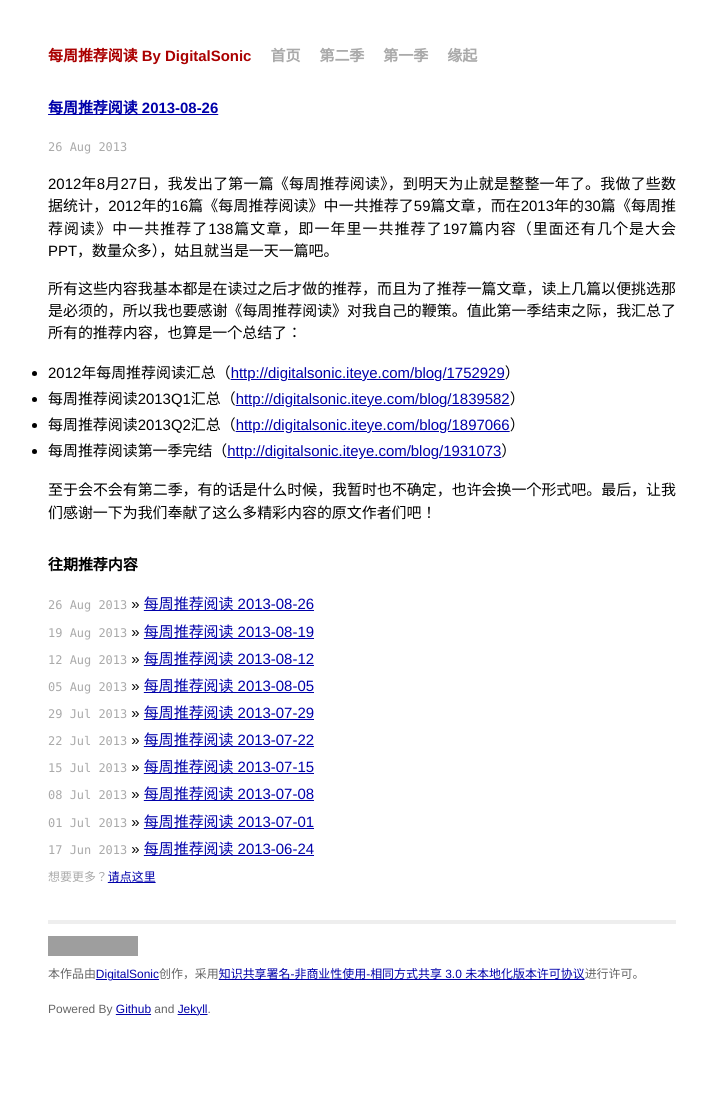
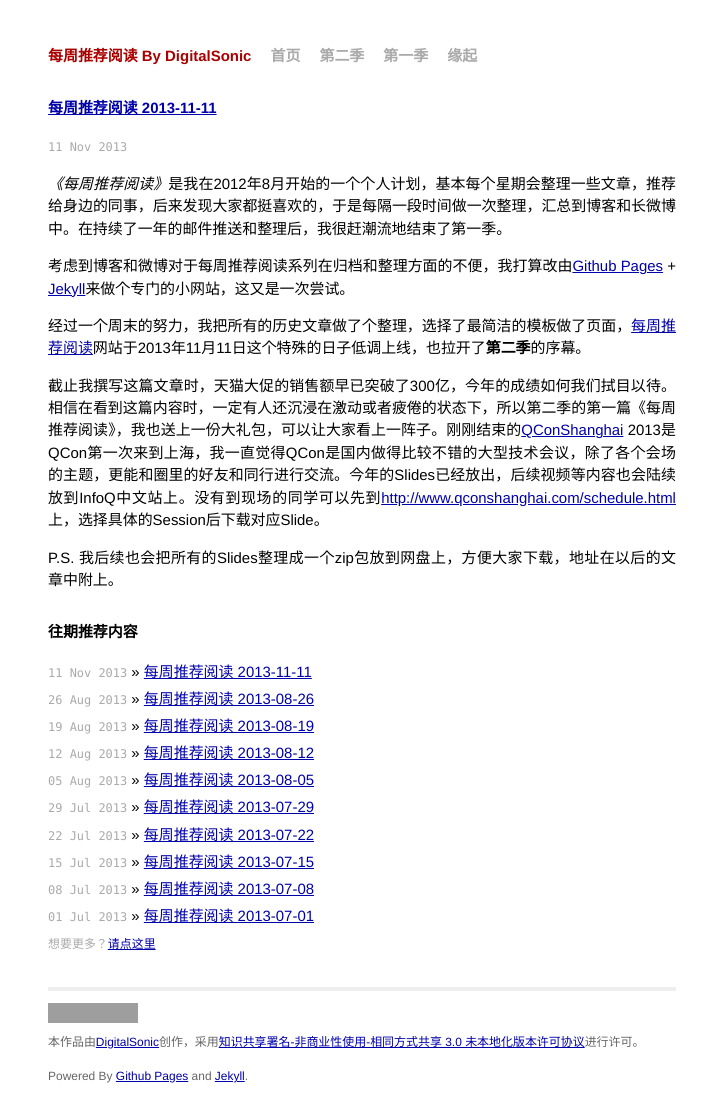
Before and after one commit to digitalsonic/recommend-reading, a Jekyll site: the page built from index.html, in a window 1280 px wide. Shown: the whole page, without its empty margins (278-985 px from the left). Built offline with Jekyll 4.4.1, drawn with Linux system fonts in a browser that asks for light colours; Markdown is read by kramdown in place of the engine named in the settings; the list of posts is cut into pages by our own code; before the commit the page ends 1032 px from its top, so only the background shows below that; grey boxes are pictures that could not be loaded.

Commit message:
add 2013-11-11 & modify powered by

```diff
--- a/_layouts/default.html
+++ b/_layouts/default.html
@@ -31,7 +31,7 @@
 <a rel="license" href="http://creativecommons.org/licenses/by-nc-sa/3.0/deed.zh"><img alt="知识共享许可协议" style="border-width:0" src="http://i.creativecommons.org/l/by-nc-sa/3.0/80x15.png" /></a><br />本<span xmlns:dct="http://purl.org/dc/terms/" href="http://purl.org/dc/dcmitype/Text" rel="dct:type">作品</span>由<a xmlns:cc="http://creativecommons.org/ns#" href="http://weibo.com/digitalsonic" property="cc:attributionName" rel="cc:attributionURL">DigitalSonic</a>创作，采用<a rel="license" href="http://creativecommons.org/licenses/by-nc-sa/3.0/deed.zh">知识共享署名-非商业性使用-相同方式共享 3.0 未本地化版本许可协议</a>进行许可。
 					  </p>
             <p>
-              Powered By <a href="http://github.com">Github</a> and <a href="http://github.com/mojombo/jekyll">Jekyll</a>.
+              Powered By <a href="http://pages.github.com">Github Pages</a> and <a href="http://github.com/mojombo/jekyll">Jekyll</a>.
             </p>
           </div>
         </div>
--- /dev/null
+++ b/_posts/2013-11-11-.md
@@ -0,0 +1,18 @@
+---
+layout: post
+title:  "每周推荐阅读 2013-11-11"
+date:   2013-11-11
+categories: Season2
+tags:
+---
+
+*《每周推荐阅读》*是我在2012年8月开始的一个个人计划，基本每个星期会整理一些文章，推荐给身边的同事，后来发现大家都挺喜欢的，于是每隔一段时间做一次整理，汇总到博客和长微博中。在持续了一年的邮件推送和整理后，我很赶潮流地结束了第一季。
+
+考虑到博客和微博对于每周推荐阅读系列在归档和整理方面的不便，我打算改由[Github Pages](http://pages.github.com) + [Jekyll](http://github.com/mojombo/jekyll)来做个专门的小网站，这又是一次尝试。
+
+经过一个周末的努力，我把所有的历史文章做了个整理，选择了最简洁的模板做了页面，[每周推荐阅读](http://reading.digitalsonic.me)网站于2013年11月11日这个特殊的日子低调上线，也拉开了**第二季**的序幕。
+
+截止我撰写这篇文章时，天猫大促的销售额早已突破了300亿，今年的成绩如何我们拭目以待。相信在看到这篇内容时，一定有人还沉浸在激动或者疲倦的状态下，所以第二季的第一篇《每周推荐阅读》，我也送上一份大礼包，可以让大家看上一阵子。刚刚结束的[QConShanghai](http://www.qconshanghai.com/) 2013是QCon第一次来到上海，我一直觉得QCon是国内做得比较不错的大型技术会议，除了各个会场的主题，更能和圈里的好友和同行进行交流。今年的Slides已经放出，后续视频等内容也会陆续放到InfoQ中文站上。没有到现场的同学可以先到[http://www.qconshanghai.com/schedule.html](http://www.qconshanghai.com/schedule.html)上，选择具体的Session后下载对应Slide。
+
+P.S.
+我后续也会把所有的Slides整理成一个zip包放到网盘上，方便大家下载，地址在以后的文章中附上。
--- a/about/index.md
+++ b/about/index.md
@@ -3,8 +3,8 @@ layout: default
 title:  "为什么会有每周推荐阅读？"
 ---
 
-*《每周推荐阅读》*是我在2012年开始的一个个人计划，基本每个星期会整理一些文章，推荐给身边的同事，后来发现大家都挺喜欢的，于是每隔一段时间做一次整理，汇总到博客和长微博中。在持续了一年的邮件推送和整理后，我很赶潮流地结束了第一季。
+*《每周推荐阅读》*是我在2012年8月开始的一个个人计划，基本每个星期会整理一些文章，推荐给身边的同事，后来发现大家都挺喜欢的，于是每隔一段时间做一次整理，汇总到博客和长微博中。在持续了一年的邮件推送和整理后，我很赶潮流地结束了第一季。
 
 考虑到博客和微博对于每周推荐阅读系列在归档和整理方面的不便，我打算改由[Github Pages](http://pages.github.com) + [Jekyll](http://github.com/mojombo/jekyll)来做个专门的小网站，这又是一次尝试。
 
-经过一个周末的努力，我把所有的历史文章做了个整理，选择了最简洁的模板做了页面，*[每周推荐阅读](http://reading.digitalsonic.me)*网站于2013年11月11日这个特殊的日子低调上线，也拉开了第二季的序幕。
+经过一个周末的努力，我把所有的历史文章做了个整理，选择了最简洁的模板做了页面，[每周推荐阅读](http://reading.digitalsonic.me)网站于2013年11月11日这个特殊的日子低调上线，也拉开了第二季的序幕。
```
